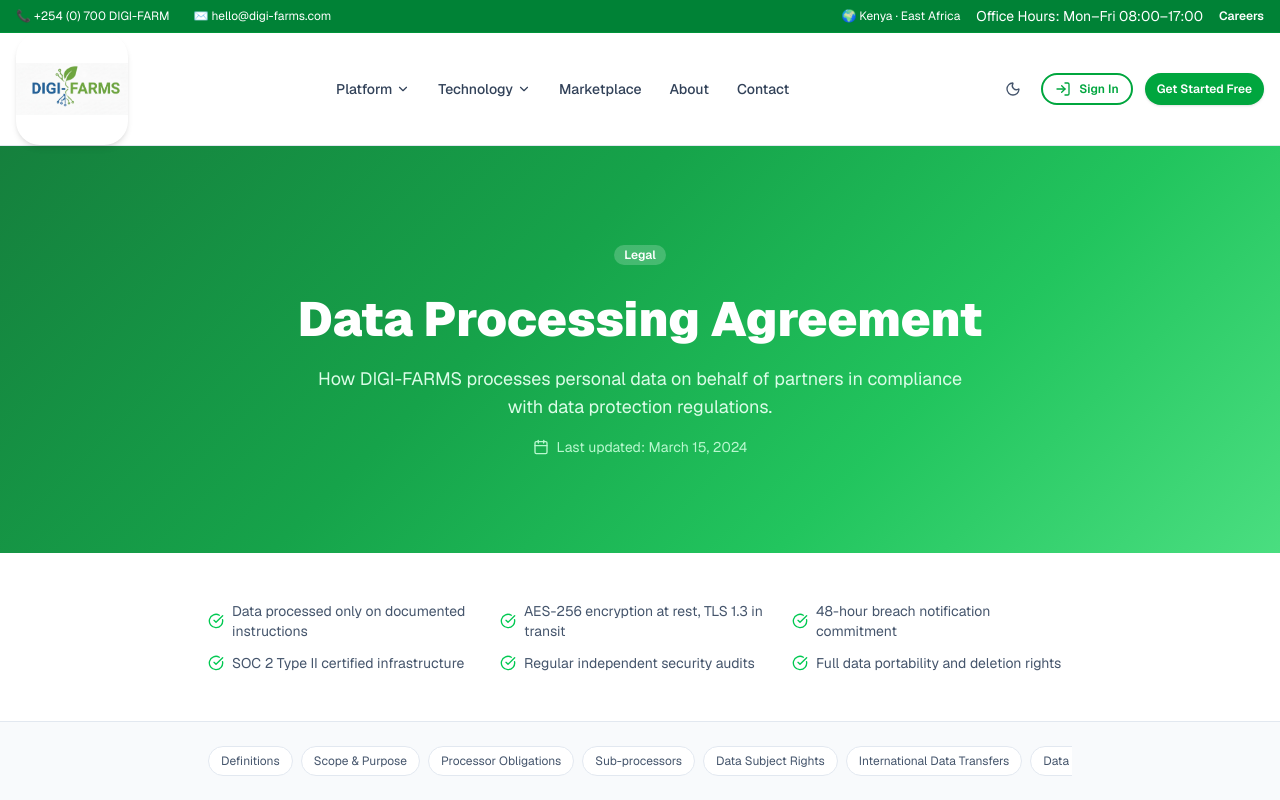
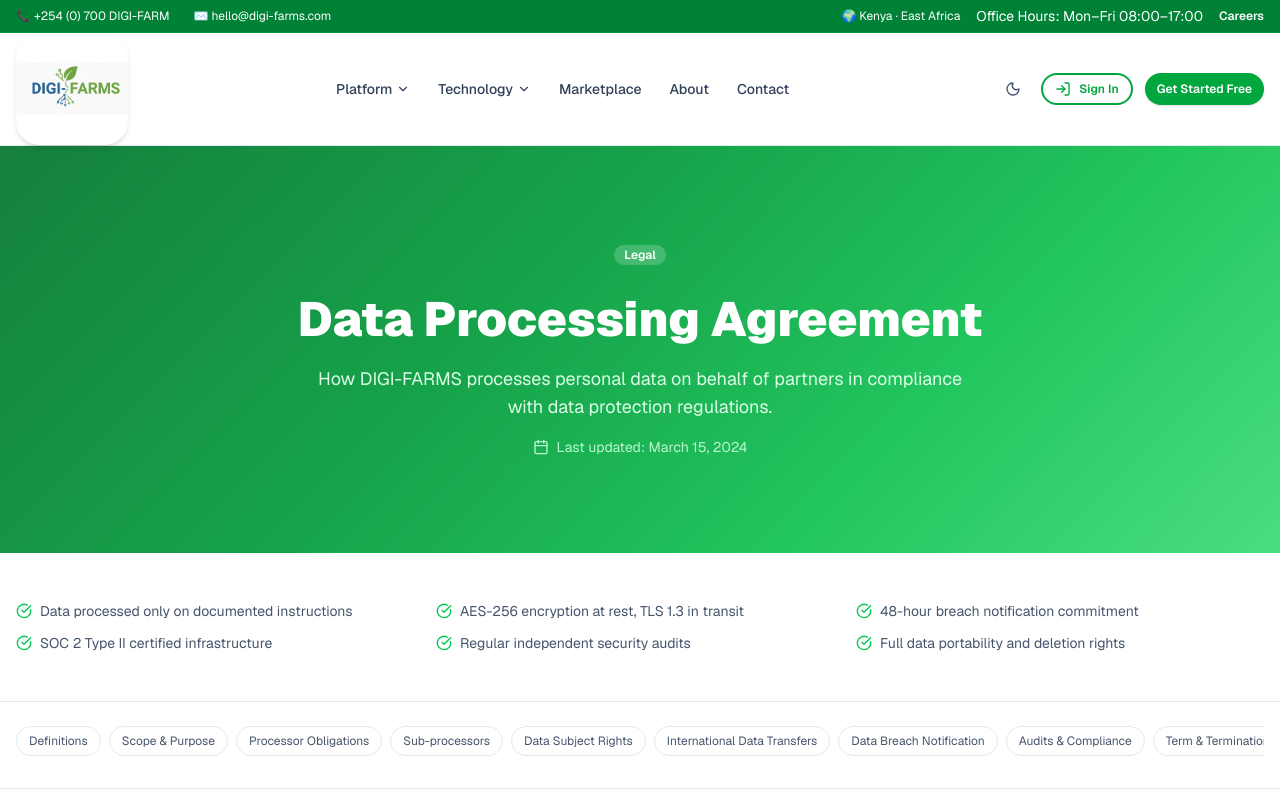
Before and after one commit to Faqih001/digi-farms, a Next.js app: page /legal/dpa in a window 1280 px wide. Shown: the top 800 px of the page. Built offline with nearby package versions, Linux system fonts and the light colour scheme.

Commit message:
feat: update container width for legal pages to enhance layout consistency

```diff
--- a/app/(landing)/legal/cookies/page.tsx
+++ b/app/(landing)/legal/cookies/page.tsx
@@ -81,7 +81,7 @@ export default function CookiePolicyPage() {
 
       {/* Content */}
       <section className="py-16 bg-white dark:bg-slate-900">
-        <div className="container mx-auto px-4 max-w-4xl">
+        <div className="container mx-auto px-4 max-w-7xl">
           <Card className="dark:bg-slate-800/50 border-slate-200 dark:border-slate-800">
             <CardContent className="p-6 lg:p-10">
               <div className="flex items-center gap-3 mb-8 pb-6 border-b border-slate-200 dark:border-slate-700">
@@ -145,7 +145,7 @@ export default function CookiePolicyPage() {
                 </h3>
                 <div className="grid sm:grid-cols-2 gap-4">
                   {managementOptions.map((m) => (
-                    <div key={m.title} className="p-4 rounded-xl bg-slate-50 dark:bg-slate-900 border border-slate-200 dark:border-slate-700">
+                    <div key={m.title} className="p-4 rounded-xl bg-white dark:bg-slate-900 border border-slate-200 dark:border-slate-700">
                       <h4 className="font-semibold text-sm text-slate-800 dark:text-slate-200 mb-1 flex items-center gap-1.5">
                         <CheckCircle className="w-4 h-4 text-green-500" />
                         {m.title}
--- a/app/(landing)/legal/dpa/page.tsx
+++ b/app/(landing)/legal/dpa/page.tsx
@@ -131,7 +131,7 @@ export default function DpaPage() {
 
       {/* Key Principles */}
       <section className="py-12 bg-white dark:bg-slate-900 border-b border-slate-200 dark:border-slate-800">
-        <div className="container mx-auto px-4 max-w-4xl">
+        <div className="container mx-auto px-4 max-w-7xl">
           <div className="grid sm:grid-cols-2 lg:grid-cols-3 gap-3">
             {keyPrinciples.map((p) => (
               <div key={p} className="flex items-center gap-2 text-sm text-slate-600 dark:text-slate-400">
@@ -144,8 +144,8 @@ export default function DpaPage() {
       </section>
 
       {/* Navigation */}
-      <section className="py-6 bg-slate-50 dark:bg-slate-950 border-b border-slate-200 dark:border-slate-800 sticky top-0 z-10">
-        <div className="container mx-auto px-4 max-w-4xl">
+      <section className="py-6 bg-white dark:bg-slate-950 border-b border-slate-200 dark:border-slate-800 sticky top-0 z-10">
+        <div className="container mx-auto px-4 max-w-7xl">
           <div className="flex gap-2 overflow-x-auto pb-2 scrollbar-thin">
             {sections.map((s) => (
               <a key={s.id} href={`#${s.id}`} className="text-xs px-3 py-1.5 rounded-full bg-white dark:bg-slate-800 text-slate-600 dark:text-slate-400 hover:bg-green-100 dark:hover:bg-green-900/30 hover:text-green-700 transition-colors whitespace-nowrap border border-slate-200 dark:border-slate-700">
@@ -158,7 +158,7 @@ export default function DpaPage() {
 
       {/* Content */}
       <section className="py-16 bg-white dark:bg-slate-900">
-        <div className="container mx-auto px-4 max-w-4xl">
+        <div className="container mx-auto px-4 max-w-7xl">
           <Card className="dark:bg-slate-800/50 border-slate-200 dark:border-slate-800">
             <CardContent className="p-6 lg:p-10">
               <div className="flex items-center gap-3 mb-8 pb-6 border-b border-slate-200 dark:border-slate-700">
--- a/app/(landing)/legal/privacy/page.tsx
+++ b/app/(landing)/legal/privacy/page.tsx
@@ -116,7 +116,7 @@ export default function PrivacyPolicyPage() {
 
       {/* Navigation */}
       <section className="py-6 bg-white dark:bg-slate-900 border-b border-slate-200 dark:border-slate-800 sticky top-0 z-10">
-        <div className="container mx-auto px-4 max-w-4xl">
+        <div className="container mx-auto px-4 max-w-7xl">
           <div className="flex gap-2 overflow-x-auto pb-2 scrollbar-thin">
             {sections.map((s) => (
               <a key={s.id} href={`#${s.id}`} className="text-xs px-3 py-1.5 rounded-full bg-slate-100 dark:bg-slate-800 text-slate-600 dark:text-slate-400 hover:bg-green-100 dark:hover:bg-green-900/30 hover:text-green-700 transition-colors whitespace-nowrap">
@@ -129,7 +129,7 @@ export default function PrivacyPolicyPage() {
 
       {/* Content */}
       <section className="py-16 bg-white dark:bg-slate-900">
-        <div className="container mx-auto px-4 max-w-4xl">
+        <div className="container mx-auto px-4 max-w-7xl">
           <Card className="dark:bg-slate-800/50 border-slate-200 dark:border-slate-800">
             <CardContent className="p-6 lg:p-10">
               <div className="flex items-center gap-3 mb-8 pb-6 border-b border-slate-200 dark:border-slate-700">
--- a/app/(landing)/legal/terms/page.tsx
+++ b/app/(landing)/legal/terms/page.tsx
@@ -135,7 +135,7 @@ export default function TermsOfServicePage() {
 
       {/* Navigation */}
       <section className="py-6 bg-white dark:bg-slate-900 border-b border-slate-200 dark:border-slate-800 sticky top-0 z-10">
-        <div className="container mx-auto px-4 max-w-4xl">
+        <div className="container mx-auto px-4 max-w-7xl">
           <div className="flex gap-2 overflow-x-auto pb-2 scrollbar-thin">
             {sections.map((s) => (
               <a key={s.id} href={`#${s.id}`} className="text-xs px-3 py-1.5 rounded-full bg-slate-100 dark:bg-slate-800 text-slate-600 dark:text-slate-400 hover:bg-green-100 dark:hover:bg-green-900/30 hover:text-green-700 transition-colors whitespace-nowrap">
@@ -148,7 +148,7 @@ export default function TermsOfServicePage() {
 
       {/* Content */}
       <section className="py-16 bg-white dark:bg-slate-900">
-        <div className="container mx-auto px-4 max-w-4xl">
+        <div className="container mx-auto px-4 max-w-7xl">
           <Card className="dark:bg-slate-800/50 border-slate-200 dark:border-slate-800">
             <CardContent className="p-6 lg:p-10">
               <div className="flex items-center gap-3 mb-8 pb-6 border-b border-slate-200 dark:border-slate-700">
```
